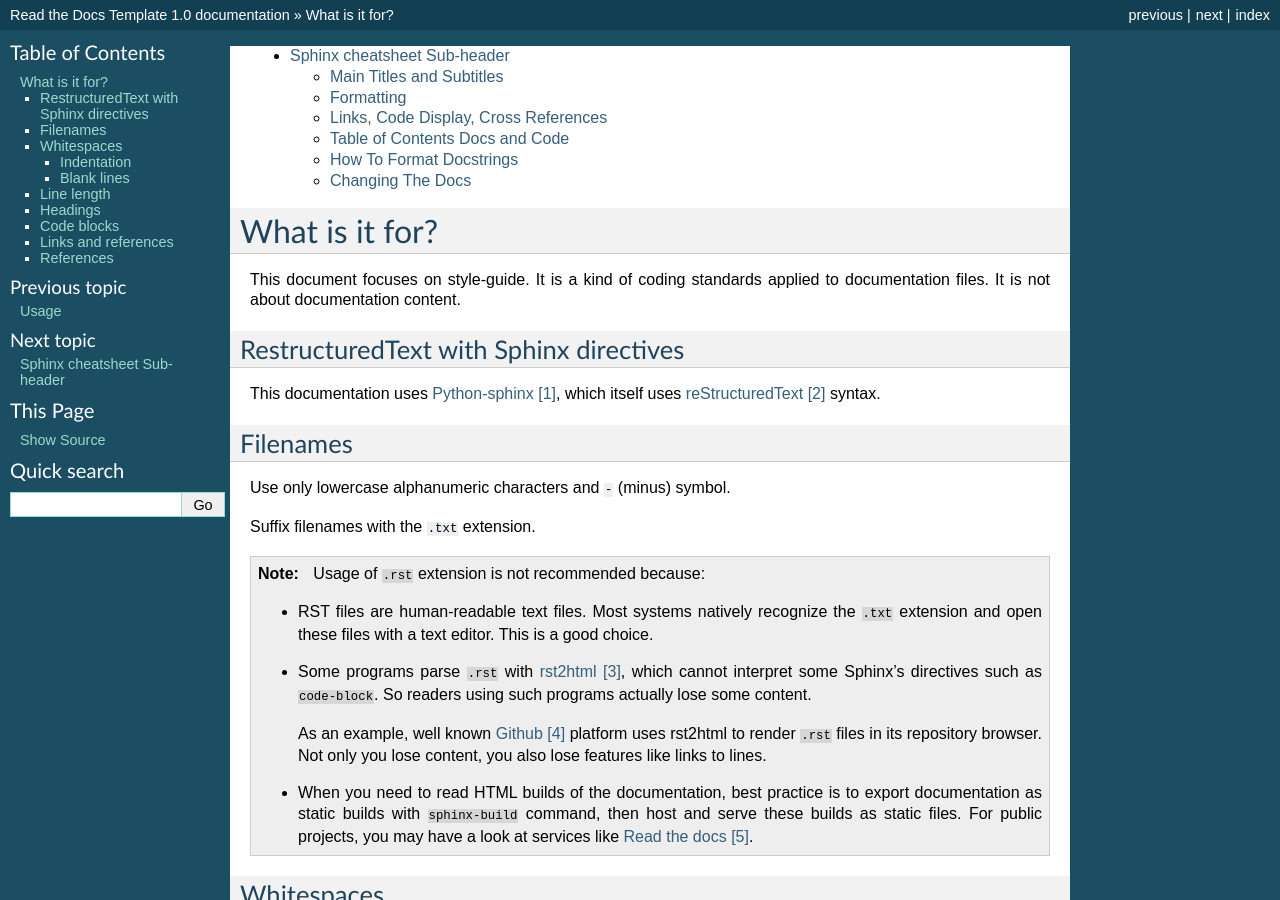
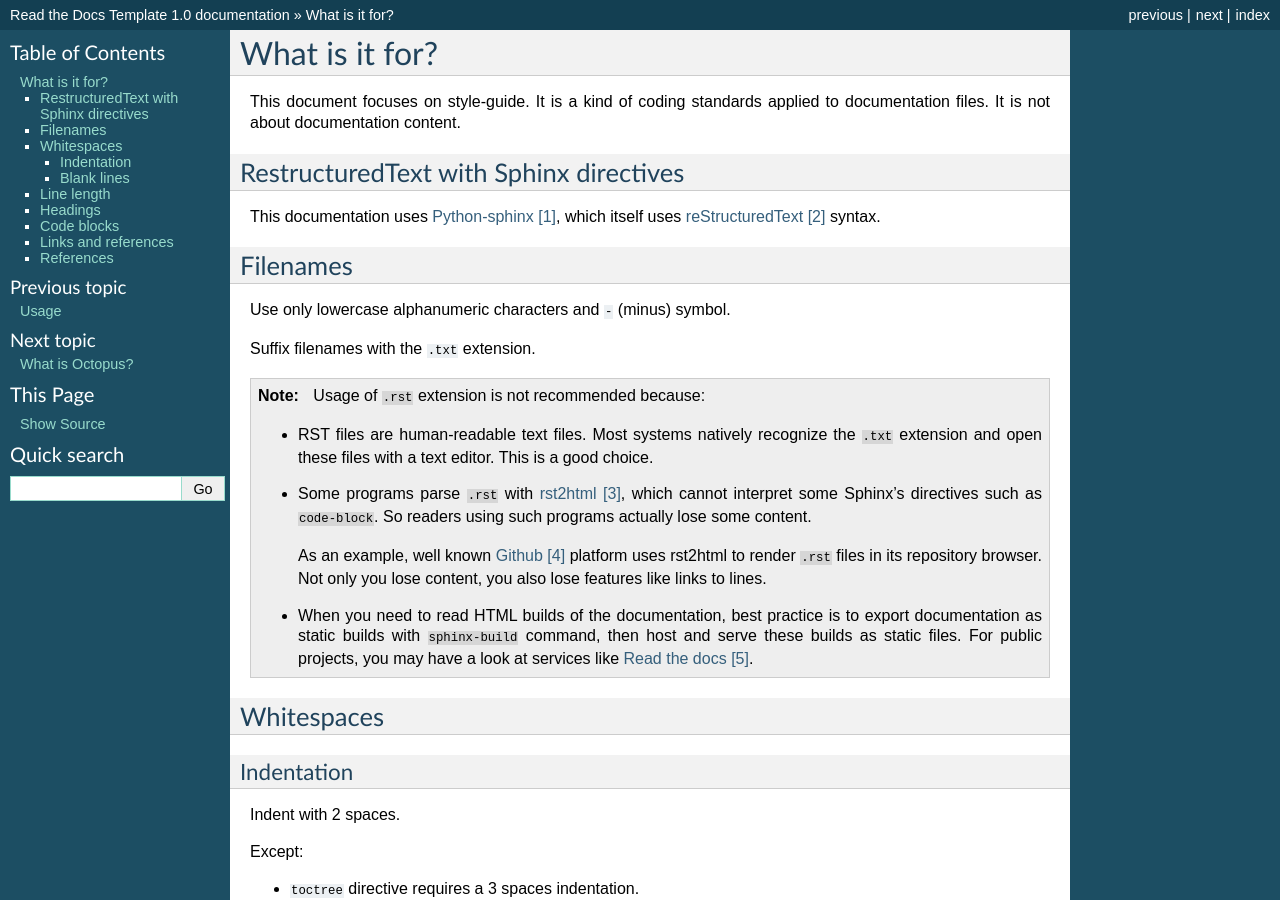
Before and after one commit to doganbros/doctopus, a Sphinx documentation site: the page built from docs/whatisitfor.txt, in a window 1280 px wide and 900 px high. Built offline with Sphinx 7.4.7, drawn with Linux system fonts in a browser that asks for light colours; pages that are not in the unit, such as notebooks, are missing from menus; part of the change alters nothing that is shown.

```diff
--- a/docs/whatisitfor.txt
+++ b/docs/whatisitfor.txt
@@ -1,9 +1,3 @@
-.. toctree::
-   :maxdepth: 2
-   :glob:
-
-   whatisitfor/*
-
 #########################
 What is it for?
 #########################
```
